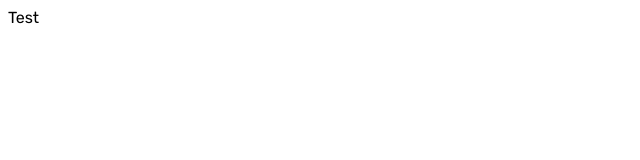
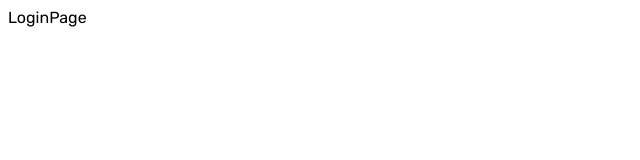
Before and after one commit to CutieMath/mern-client, a React (Vite) app: page / in a window 1280 px wide. Shown: the top 160 px of the page, without its empty margins (0-640 px from the left). Built offline with nearby package versions, Linux system fonts and the light colour scheme.

Commit message:
setup routes

```diff
--- a/src/App.jsx
+++ b/src/App.jsx
@@ -1,5 +1,20 @@
+import { BrowserRouter, Navigate, Routes, Route } from "react-router-dom";
+import HomePage from "./scenes/homePage";
+import LoginPage from "./scenes/loginPage";
+import ProfilePage from "./scenes/profilePage";
+
 function App() {
-  return <div className="app">Test</div>;
+  return (
+    <div className="app">
+      <BrowserRouter>
+        <Routes>
+          <Route path="/" element={<LoginPage />} />
+          <Route path="/home" element={<HomePage />} />
+          <Route path="/profile/:userId" element={<ProfilePage />} />
+        </Routes>
+      </BrowserRouter>
+    </div>
+  );
 }
 
 export default App;
--- a/src/jsconfig.json
+++ /dev/null
@@ -1,6 +0,0 @@
-{
-    "compilerOptions": {
-        "baseUrl": "src"
-    },
-    "include": ["src"]
-}
```
